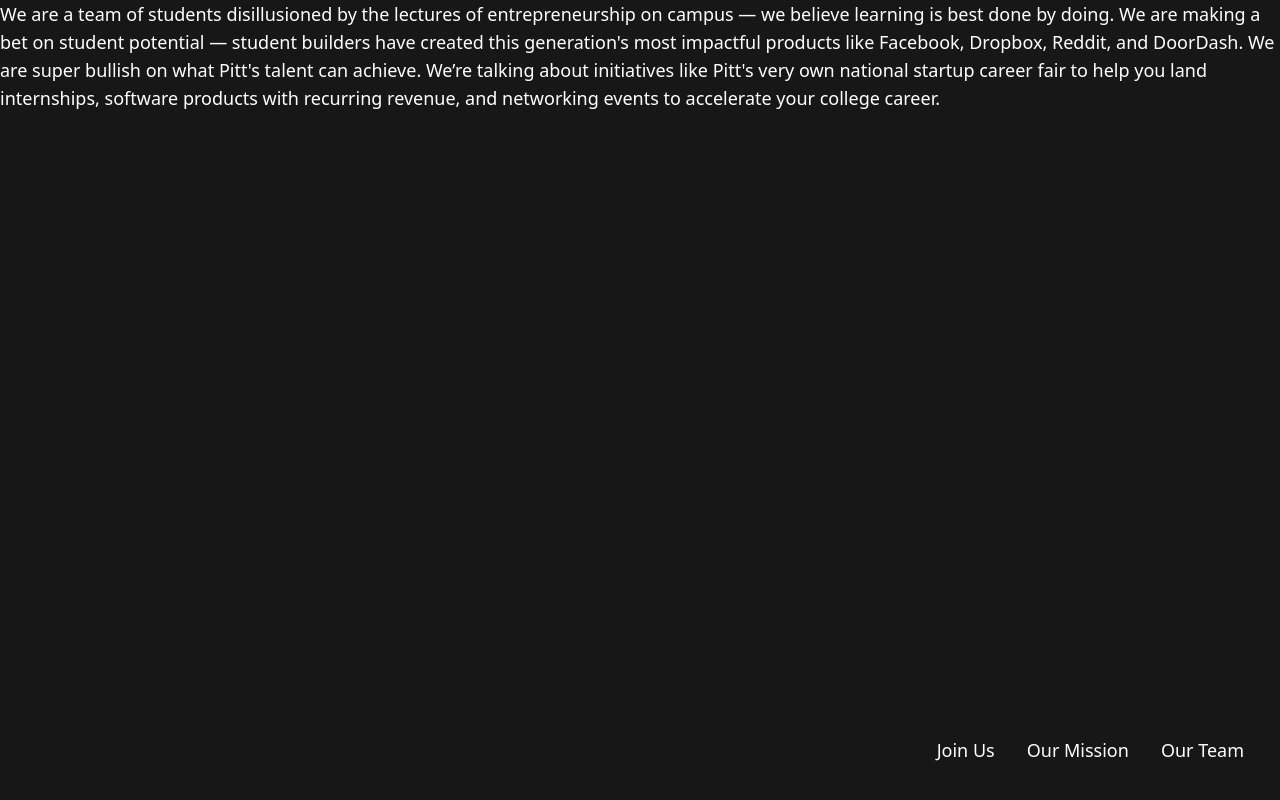
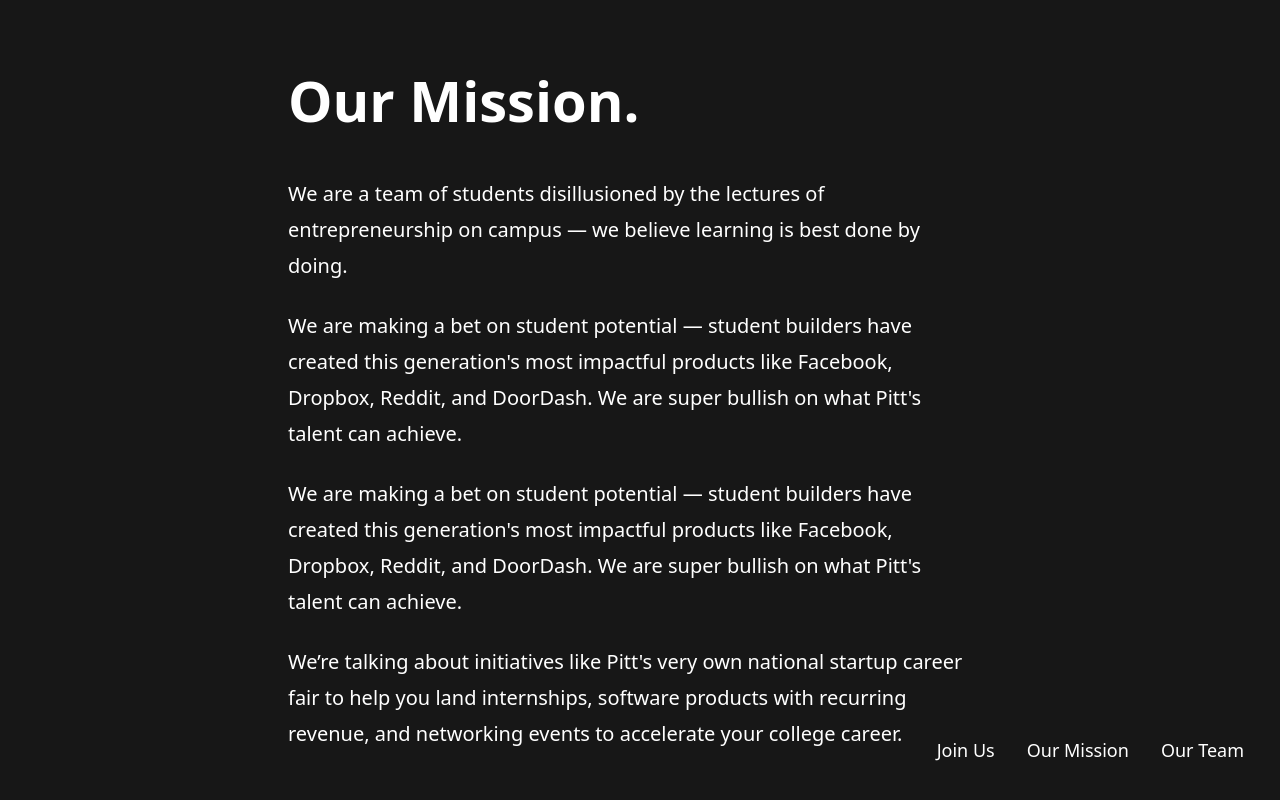
Before and after one commit to rohitbommisetti/colab, a React (Vite) app: page /mission in a window 1280 px wide. Shown: the top 800 px of the page. Built offline with nearby package versions, Linux system fonts and the light colour scheme.

Commit message:
Add "Our Mission" page

```diff
--- a/package.json
+++ b/package.json
@@ -17,6 +17,7 @@
   },
   "homepage": ".",
   "devDependencies": {
+    "@tailwindcss/typography": "^0.5.7",
     "@vitejs/plugin-react-refresh": "^1.3.6",
     "autoprefixer": "^10.4.12",
     "postcss": "^8.4.17",
--- a/src/pages/Mission.jsx
+++ b/src/pages/Mission.jsx
@@ -2,18 +2,33 @@
 
 export default function Mission() {
   return (
-    <div>
-      <p class="text-lg text-white">
-        We are a team of students disillusioned by the lectures of
-        entrepreneurship on campus — we believe learning is best done by doing.
-        We are making a bet on student potential — student builders have created
-        this generation's most impactful products like Facebook, Dropbox,
-        Reddit, and DoorDash. We are super bullish on what Pitt's talent can
-        achieve. We’re talking about initiatives like Pitt's very own national
-        startup career fair to help you land internships, software products with
-        recurring revenue, and networking events to accelerate your college
-        career.
-      </p>
+    <div class="max-w-3xl mx-auto pb-28 pt-10">
+      <article class="prose lg:prose-xl text-lg text-white font-extralight p-8">
+        <h1 class="text-white font-semibold">Our Mission.</h1>
+        <p>
+          We are a team of students disillusioned by the lectures of
+          entrepreneurship on campus — we believe learning is best done by
+          doing.
+        </p>
+        <p>
+          We are making a bet on student potential — student builders have
+          created this generation's most impactful products like Facebook,
+          Dropbox, Reddit, and DoorDash. We are super bullish on what Pitt's
+          talent can achieve.
+        </p>
+        <p>
+          We are making a bet on student potential — student builders have
+          created this generation's most impactful products like Facebook,
+          Dropbox, Reddit, and DoorDash. We are super bullish on what Pitt's
+          talent can achieve.
+        </p>
+        <p>
+          We’re talking about initiatives like Pitt's very own national startup
+          career fair to help you land internships, software products with
+          recurring revenue, and networking events to accelerate your college
+          career.
+        </p>
+      </article>
     </div>
   );
 }
--- a/src/pages/Team.jsx
+++ b/src/pages/Team.jsx
@@ -2,7 +2,7 @@
 
 export default function Team() {
   return (
-    <div class="flex lg:justify-center flex-wrap lg:gap-x-8 gap-y-12 lg:gap-y-20 py-20">
+    <div class="flex lg:justify-center flex-wrap lg:gap-x-8 gap-y-12 lg:gap-y-20 py-20 text-white">
       <div class="flex flex-col items-center w-full gap-y-4 md:w-1/2 lg:flex-row lg:items-end lg:w-auto lg:gap-x-3 lg:gap-y-0">
         <h3 class="text-7xl font-semibold">Rohit</h3>
         <div class="flex gap-y-4 text-center lg:text-left lg:gap-y-1 flex-col">
--- a/tailwind.config.js
+++ b/tailwind.config.js
@@ -5,5 +5,7 @@
   theme: {
     extend: {},
   },
-  plugins: [],
+  plugins: [
+    require('@tailwindcss/typography'),
+  ],
 }
```
Also changed, not shown: 1 other file (tests, documents, lock files or other folders).
